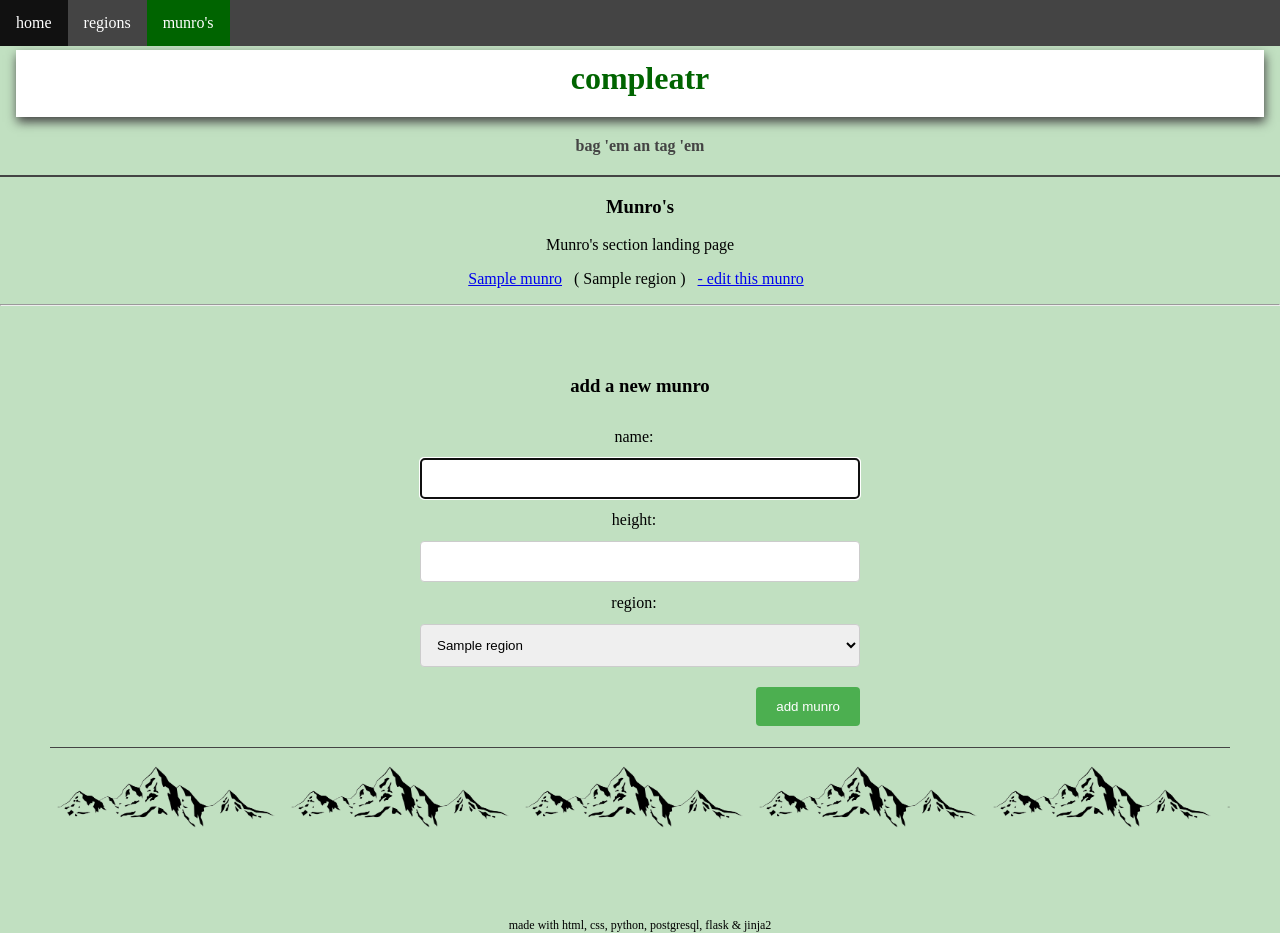
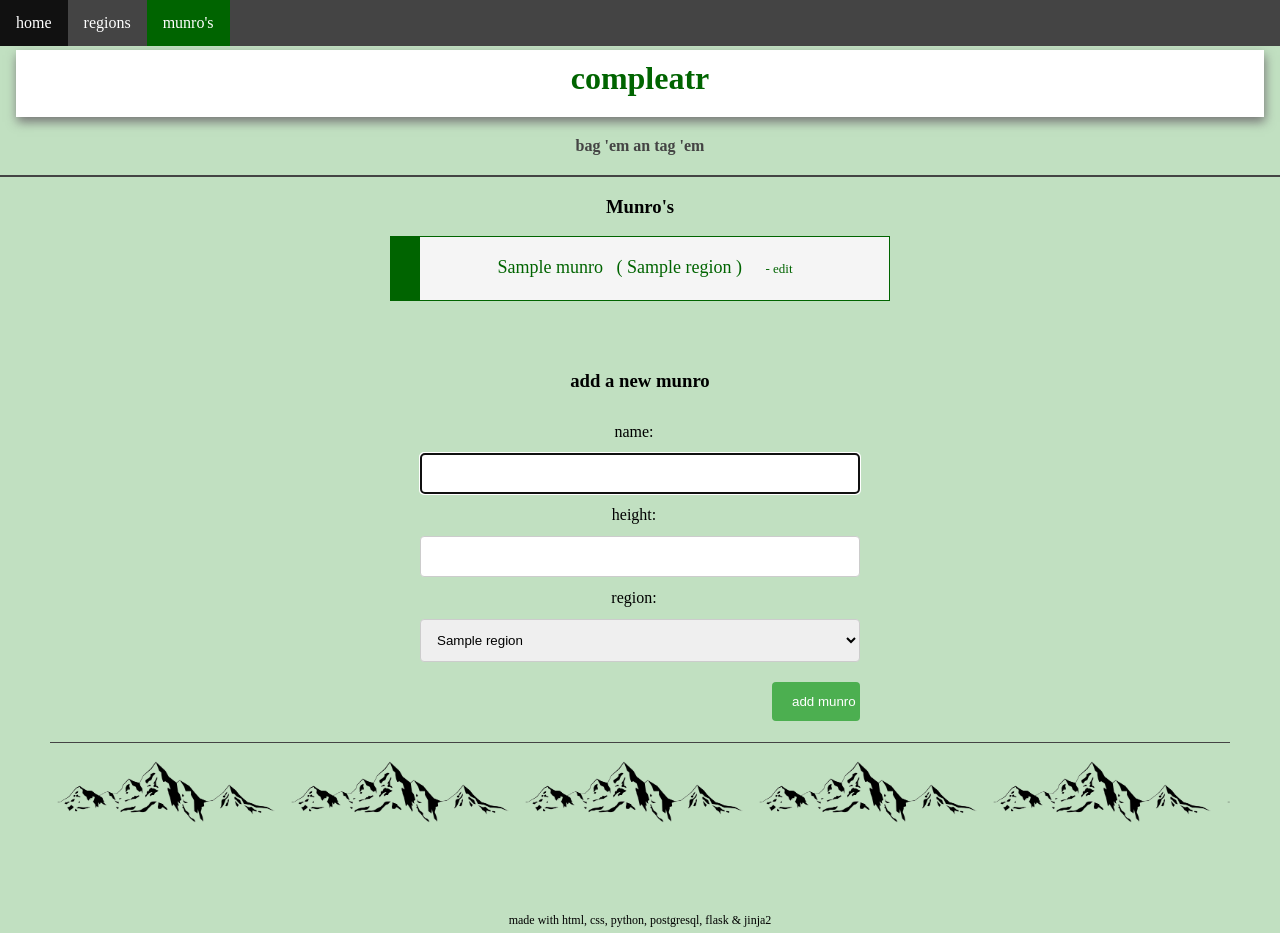
Before and after one commit to br1Pod/compleatr, a Flask app: page /munros in a window 1280 px wide. Run offline with Flask 2, Linux system fonts and the light colour scheme; a database or web service that is not in the repository returns one stand-in record (values such as "Sample title"); some libraries are stand-ins or nearby versions.

Commit message:
css form styling

```diff
--- a/static/css/form.css
+++ b/static/css/form.css
@@ -67,8 +67,7 @@ input[type=submit]:hover {
     border: 1px solid darkgreen;
 }
 
-#addreg #submit,
-button #submit {
+#submit {
     width: 20%;
 }
 
--- a/static/css/style.css
+++ b/static/css/style.css
@@ -21,9 +21,11 @@ header{
 }
 
 header h1 {
+    margin-top: 20px;
     padding: 10px 0 20px;
-    box-shadow: 1px 5px 10px #444
+    box-shadow: 1px 5px 10px #777;
 }
+
 header h2 {
     padding: 10px;
 }
@@ -41,6 +43,7 @@ nav ul {
     overflow: hidden;
     background-color: #444;
     width: 100%;
+
   }
 
   nav ul li {
@@ -124,3 +127,10 @@ article ul li a{
     width: 90%;
     max-width:500px;
 }
+
+ul#munrolist li {
+    font-size: 18px;
+}
+ul#munrolist li a{
+    font-size: 13px;
+}
--- a/templates/munros/index.html
+++ b/templates/munros/index.html
@@ -4,16 +4,18 @@
 
 <h3>Munro's</h3>
 
-<p>Munro's section landing page</p>
+<section>
+    <ul id="munrolist">
 
     {% for munro in munros %}
 
-    <p><a href = "/munros/{{ munro.id }}">{{munro.name}}</a> &nbsp; ( {{munro.region.name}} ) &nbsp;
-        <a href= "/munros/{{ munro.id }}/edit">- edit this munro</a> &nbsp;</p>
+    <li>{{munro.name}} &nbsp; ( {{munro.region.name}} ) &nbsp;
+        <a href= "/munros/{{ munro.id }}/edit">- edit</a> &nbsp;</li>
 
-        <hr>
     {% endfor %}
 
+    </ul>
+</section>
 
     <form action="/munros" method="post">
         <h3>add a new munro</h3>
@@ -33,7 +35,7 @@
                 <option value="{{ region.id}}">{{ region.name }}</option>
                 {% endfor %}
             </select>
-            <input type="submit" value="add munro">
+            <input id = "submit" type="submit" value="add munro">
         </div>
 
 
```
